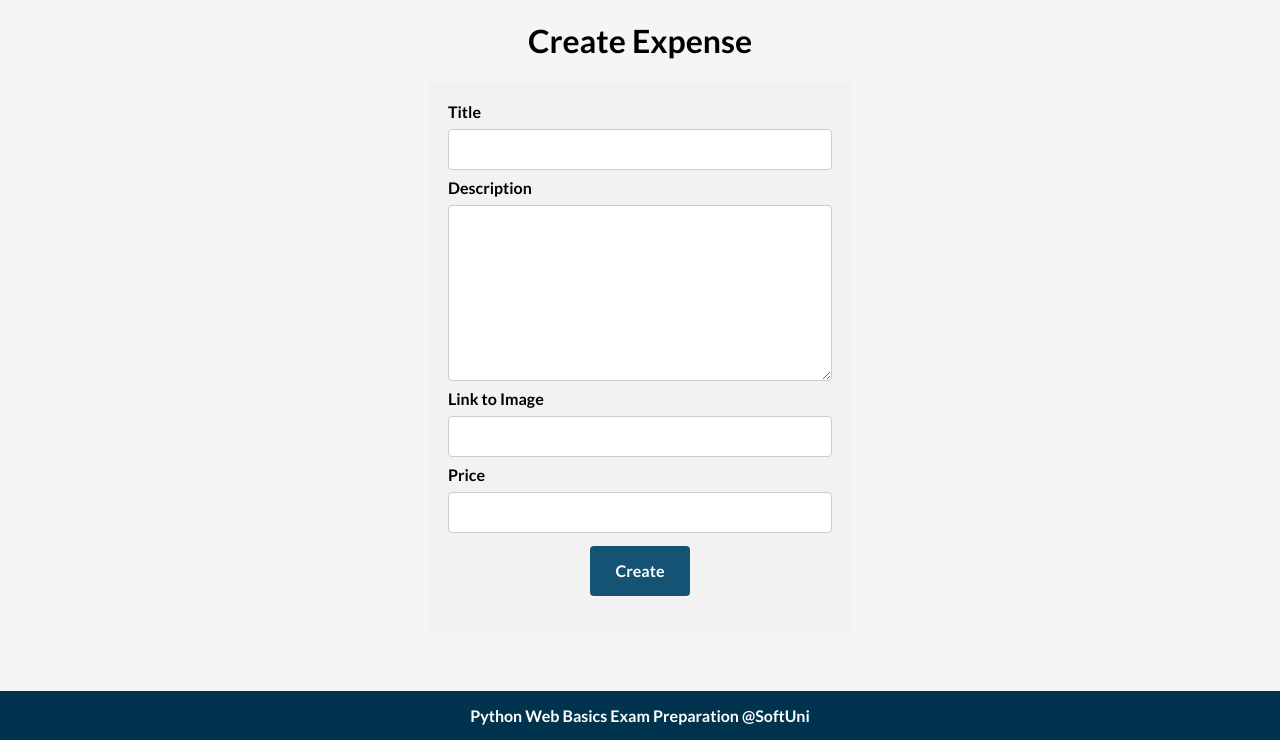
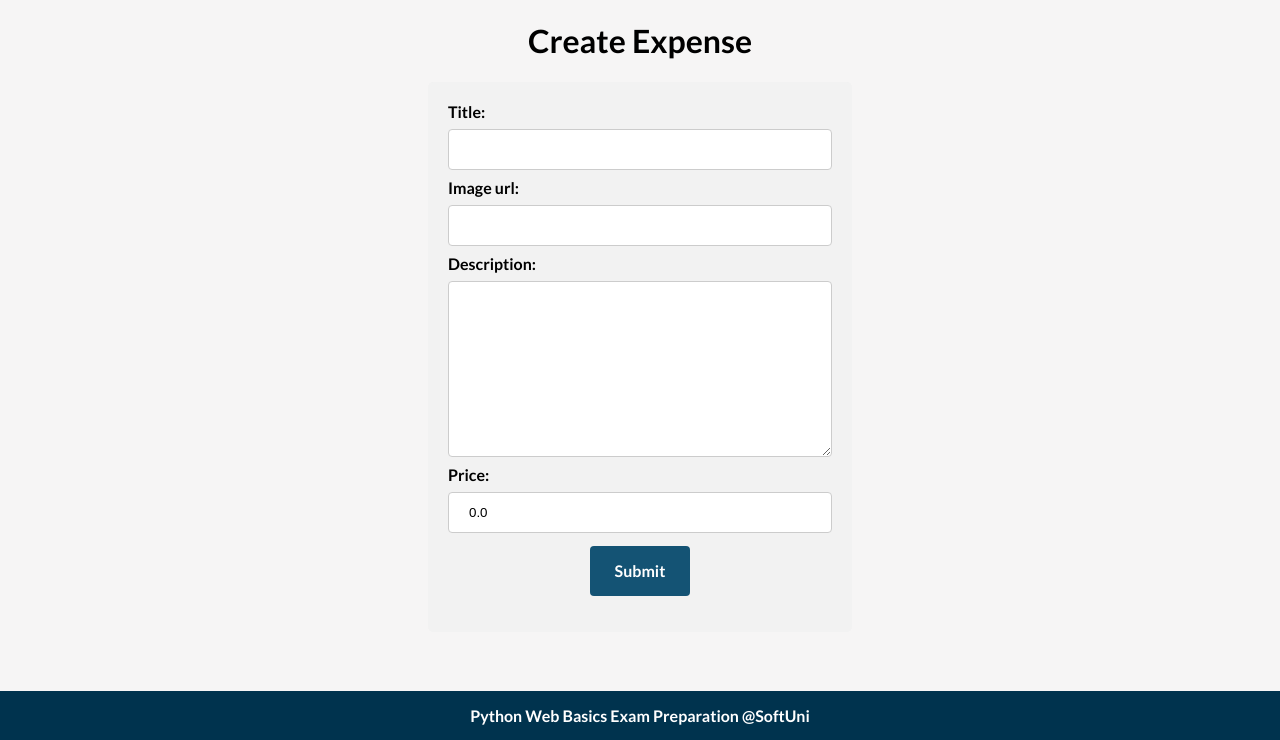
Before and after one commit to Dinko-Kolev/proyect_expenses, a Django app: page /create/ in a window 1280 px wide. Shown: the part 60-800 px from the top of the page. Run offline with Django 3.2, Linux system fonts and the light colour scheme.

Commit message:
Added ExpensesForm()

```diff
--- a/app/admin.py
+++ b/app/admin.py
@@ -1,5 +1,6 @@
 from django.contrib import admin
 from app.models import *
+
 # Register your models here.
 admin.site.register(Profile)
 admin.site.register(Expense)
--- /dev/null
+++ b/app/forms/expenses.py
@@ -0,0 +1,8 @@
+from django import forms
+from app.models import Expense
+
+
+class ExpensesForm(forms.ModelForm):
+    class Meta:
+        model = Expense
+        fields = '__all__'
--- a/app/forms/profiles.py
+++ b/app/forms/profiles.py
@@ -3,7 +3,6 @@ from app.models import Profile
 
 
 class ProfileForm(forms.ModelForm):
-
     class Meta:
         model = Profile
         fields = '__all__'
--- a/app/models.py
+++ b/app/models.py
@@ -1,4 +1,5 @@
 from django.db import models
+
 
 # Create your models here.
 class Profile(models.Model):
@@ -10,7 +11,6 @@ class Profile(models.Model):
         return self.first_name
 
     class Meta:
-
         managed = True
         verbose_name = 'Profile'
         verbose_name_plural = 'Profiles'
--- a/app/views/expenses.py
+++ b/app/views/expenses.py
@@ -1,18 +1,32 @@
 from django.shortcuts import render
-from app.models import *
-# Create your views here.
+from app.forms.expenses import ExpensesForm
+from django.shortcuts import redirect
 
 
+# Create your view here.
 
 
 def create_expense(request):
+    if request.method == 'GET':
+        context = {
+            'form': ExpensesForm(),
+        }
+        return render(request, 'expense-create.html', context)
+    else:
+        form = ExpensesForm(request.POST)
+        if form.is_valid():
+            form.save()
+            return redirect('index')
 
-    return render(request, 'expense-create.html')
+        context = {
+            'form': form,
+        }
+        return render(request, 'expense-create.html', context)
+
 
 def edit_expense(request):
+    return render(request, 'expense-edit.html')
 
-    return render(request, 'expenses-edit.html')
 
 def delete_expense(request):
-
-    return render(request, 'expenses-delete.html')
+    return render(request, 'expense-delete.html')
--- a/proyect_expenses/urls.py
+++ b/proyect_expenses/urls.py
@@ -1,13 +1,13 @@
 """proyect_expenses URL Configuration
 
-The `urlpatterns` list routes URLs to views. For more information please see:
+The `urlpatterns` list routes URLs to view. For more information please see:
     https://docs.djangoproject.com/en/3.1/topics/http/urls/
 Examples:
-Function views
-    1. Add an import:  from my_app import views
-    2. Add a URL to urlpatterns:  path('', views.home, name='home')
-Class-based views
-    1. Add an import:  from other_app.views import Home
+Function view
+    1. Add an import:  from my_app import view
+    2. Add a URL to urlpatterns:  path('', view.home, name='home')
+Class-based view
+    1. Add an import:  from other_app.view import Home
     2. Add a URL to urlpatterns:  path('', Home.as_view(), name='home')
 Including another URLconf
     1. Import the include() function: from django.urls import include, path
--- a/templates/expense-create.html
+++ b/templates/expense-create.html
@@ -10,27 +10,17 @@
 
     </ul>
 </nav>
-    <div class="body">
+<div class="body">
+    <h1>Create Expense</h1>
+        <div class="form">
+            <form method="POST" action="{% url 'create expense'%}">
+                {{ form }}
 
-<h1>Create Expense</h1>
-<div class="form">
-    <form method="POST">
-        <input type="hidden" name="csrfmiddlewaretoken" value="HUrRfZ1Xv8I1kg0RCRhg5I8sTJMRfcaLEI9Pf4LGjQXUjsQgoxLnWAleb0K01njw">
-        <label for="name">Title</label>
-        <input type="text" name="title" maxlength="50" required="" id="id_title">
+                {% csrf_token %}
 
-        <label for="description">Description</label>
-        <textarea name="description" cols="40" rows="10" required="" id="id_description"></textarea>
+                <input type="submit" value="Submit">
+            </form>
+        </div>
 
-        <label for="imageUrl">Link to Image</label>
-        <input type="url" name="image_url" maxlength="200" required="" id="id_image_url">
-
-        <label for="price">Price</label>
-        <input type="number" name="price" step="any" required="" id="id_price">
-
-        <input type="submit" value="Create">
-    </form>
 </div>
-
-    </div>
 {% endblock %}
--- a/templates/home-with-profile.html
+++ b/templates/home-with-profile.html
@@ -27,7 +27,7 @@
     </div>
     {% endif %}
     <h1>My Expenses</h1>
-    <a href="/create" class="button">Add Expense</a>
+    <a href="{% url 'create expense' %}" class="button">Add Expense</a>
     {% if expenses %}
     <div class="expenses-container">
     {% for expense in expenses %}
@@ -41,8 +41,8 @@
                     <p>Price: {{ expense.price }}$</p>
                  </div>
                 <div class="right">
-                    <a class="button edit" href="/edit/3">Edit</a>
-                    <a class="button delete" href="/delete/3">Delete</a>
+                    <a class="button edit" href="{% url 'edit expense' expense.id %}">Edit</a>
+                    <a class="button delete" href="{% url 'delete expense' expense.id %}">Delete</a>
                 </div>
             </div>
          </div>
```
Also changed, not shown: app/urls.py (+13 -14 lines), app/views/index.py (+19 -20 lines), app/views/profiles.py (+7 -5 lines), app/migrations/0002_auto_20210106_2102.py (added).
